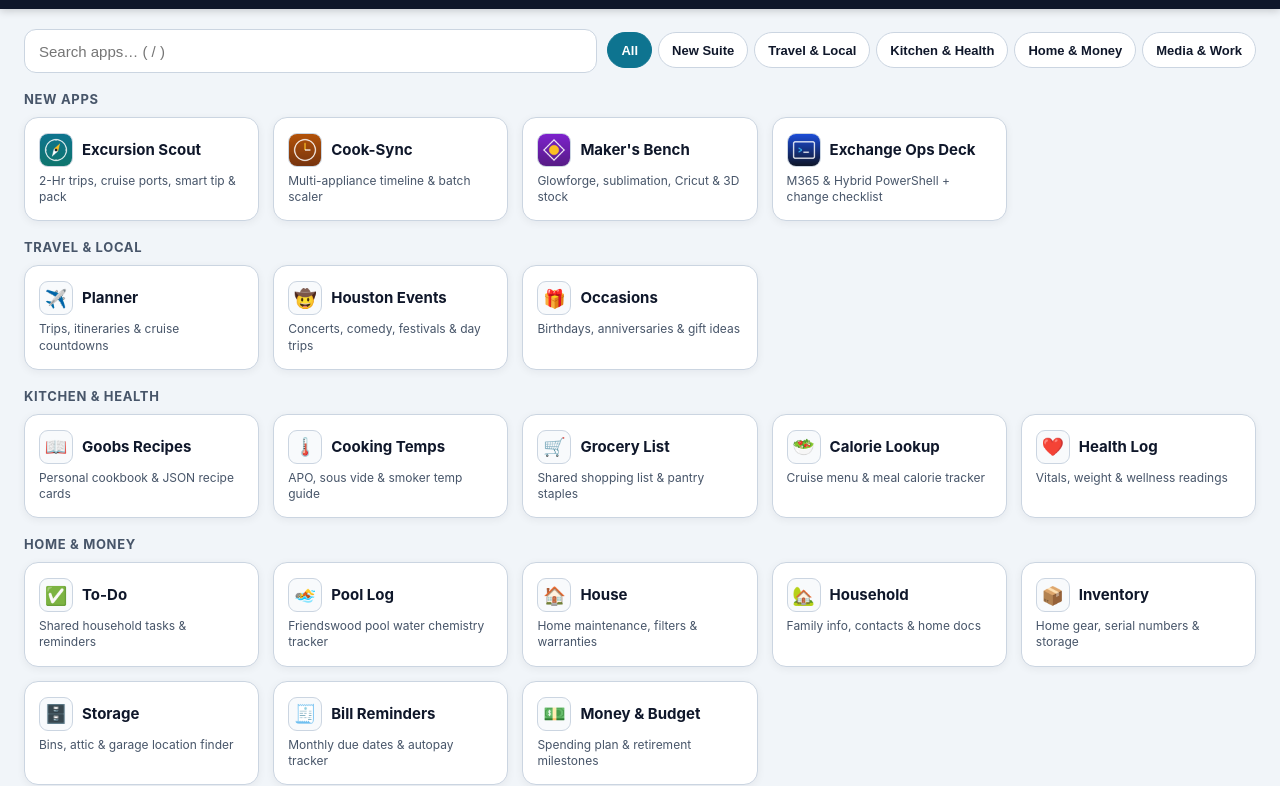
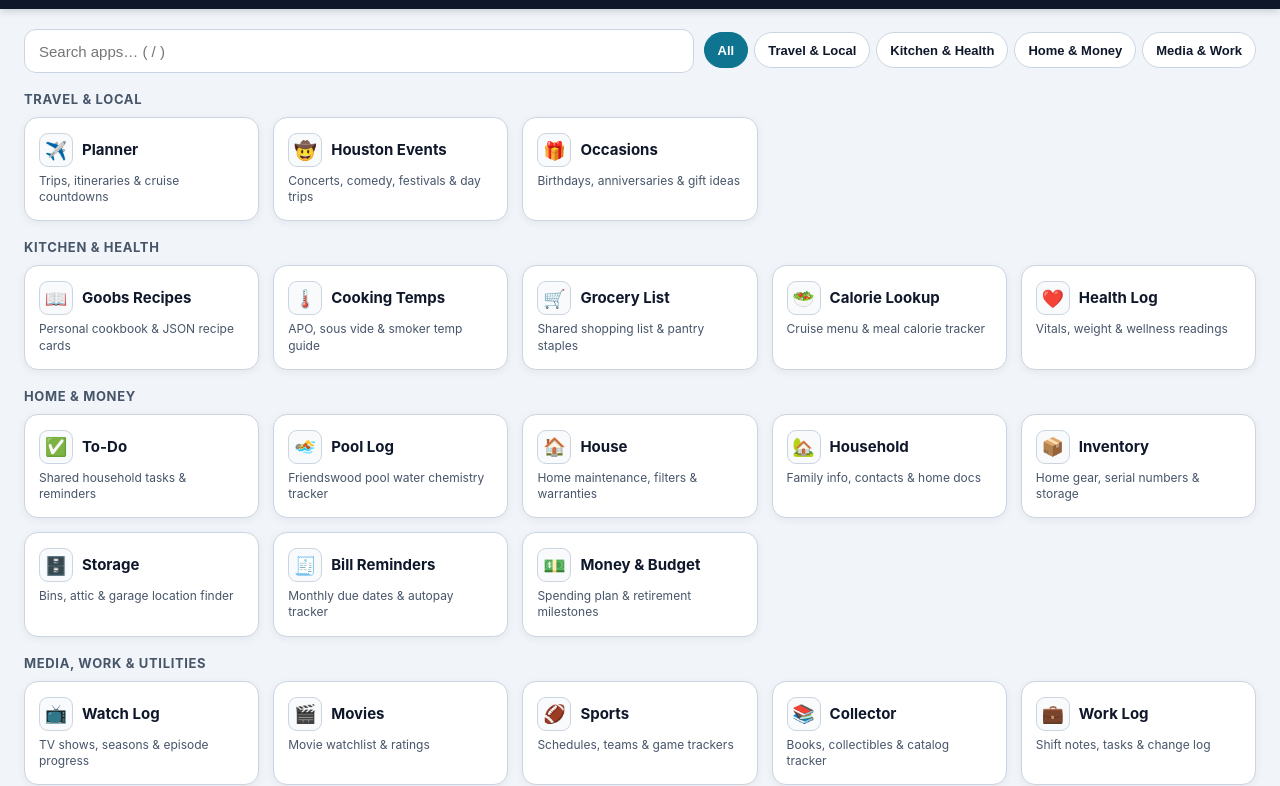
Before and after one commit to glennarmbruster/Goobs-Apps, a plain HTML site: page index.html in a window 1280 px wide. Shown: the part 51-837 px from the top of the page. Drawn offline with Linux system fonts and the light colour scheme.

Commit message:
Add files via upload

```diff
--- a/index.html
+++ b/index.html
@@ -191,11 +191,6 @@ html.is-dark .chip.active { color: #082f49; }
   flex-shrink: 0;
   overflow: hidden;
 }
-.app-icon img {
-  width: 100%;
-  height: 100%;
-  object-fit: cover;
-}
 .app-name {
   font-size: 15px;
   font-weight: 700;
@@ -238,7 +233,6 @@ html.is-dark .chip.active { color: #082f49; }
     <input class="search-input" id="searchInput" type="search" placeholder="Search apps… ( / )">
     <div class="cat-row" id="catRow">
       <button class="chip active" data-cat="all">All</button>
-      <button class="chip" data-cat="new">New Suite</button>
       <button class="chip" data-cat="travel">Travel &amp; Local</button>
       <button class="chip" data-cat="kitchen">Kitchen &amp; Health</button>
       <button class="chip" data-cat="home">Home &amp; Money</button>
@@ -254,12 +248,6 @@ html.is-dark .chip.active { color: #082f49; }
   'use strict';
 
   const APPS = [
-    // New Suite
-    { slug: 'scout', name: 'Excursion Scout', desc: '2-Hr trips, cruise ports, smart tip & pack', emoji: '🧭', icon: './scout/icon-192.png', group: 'new', tags: ['new', 'travel'] },
-    { slug: 'cooksync', name: 'Cook-Sync', desc: 'Multi-appliance timeline & batch scaler', emoji: '⏱️', icon: './cooksync/icon-192.png', group: 'new', tags: ['new', 'kitchen'] },
-    { slug: 'makersbench', name: "Maker's Bench", desc: 'Glowforge, sublimation, Cricut & 3D stock', emoji: '🎨', icon: './makersbench/icon-192.png', group: 'new', tags: ['new', 'home'] },
-    { slug: 'exops', name: 'Exchange Ops Deck', desc: 'M365 & Hybrid PowerShell + change checklist', emoji: '⚡', icon: './exops/icon-192.png', group: 'new', tags: ['new', 'media'] },
-
     // Travel & Local
     { slug: 'travel', name: 'Planner', desc: 'Trips, itineraries & cruise countdowns', emoji: '✈️', group: 'travel', tags: ['travel'] },
     { slug: 'houston', name: 'Houston Events', desc: 'Concerts, comedy, festivals & day trips', emoji: '🤠', group: 'travel', tags: ['travel'] },
@@ -294,7 +282,6 @@ html.is-dark .chip.active { color: #082f49; }
   ];
 
   const GROUP_LABELS = {
-    new: 'New Apps',
     travel: 'Travel & Local',
     kitchen: 'Kitchen & Health',
     home: 'Home & Money',
@@ -324,7 +311,7 @@ html.is-dark .chip.active { color: #082f49; }
       return;
     }
 
-    const order = ['new', 'travel', 'kitchen', 'home', 'media'];
+    const order = ['travel', 'kitchen', 'home', 'media'];
     container.innerHTML = order.map((grp) => {
       const items = filtered.filter((a) => a.group === grp);
       if (!items.length) return '';
@@ -334,9 +321,7 @@ html.is-dark .chip.active { color: #082f49; }
           ${items.map((a) => `
             <a class="app-card" href="./${esc(a.slug)}/">
               <div class="app-top">
-                <div class="app-icon">
-                  ${a.icon ? `<img src="${esc(a.icon)}" alt="" onerror="this.replaceWith(document.createTextNode('${a.emoji}'))">` : a.emoji}
-                </div>
+                <div class="app-icon">${a.emoji}</div>
                 <span class="app-name">${esc(a.name)}</span>
               </div>
               <span class="app-desc">${esc(a.desc)}</span>
```
